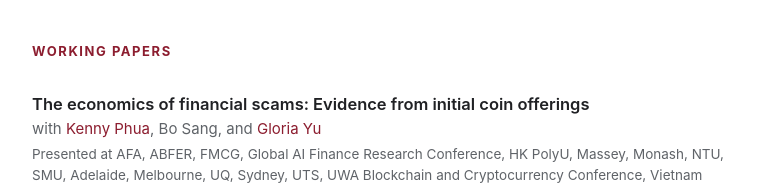
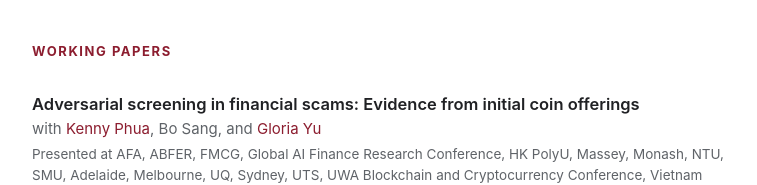
Before and after one commit to ichishen/ichishen.github.io, a plain HTML site: page index.html in a window 1280 px wide. Shown: the part 1674-1859 px from the top of the page, without its empty margins (406-1163 px from the left). Drawn offline with Linux system fonts and the light colour scheme.

Commit message:
Update title of working paper in index.html

```diff
--- a/index.html
+++ b/index.html
@@ -137,7 +137,7 @@
 <!-- ================= WORKING PAPERS ================= -->
 <h2 id="working">Working papers</h2>
 <ol>
-  <li><span class="title">The economics of financial scams: Evidence from initial coin offerings</span>
+  <li><span class="title">Adversarial screening in financial scams: Evidence from initial coin offerings</span>
     <span class="co">with <a href="https://profiles.uts.edu.au/kenny.phua">Kenny Phua</a>, Bo Sang, and <a href="https://faculty.smu.edu.sg/profile/yu-yang-1291">Gloria Yu</a></span>
     <span class="note">Presented at AFA, ABFER, FMCG, Global AI Finance Research Conference, HK PolyU, Massey, Monash, NTU, SMU, Adelaide, Melbourne, UQ, Sydney, UTS, UWA Blockchain and Cryptocurrency Conference, Vietnam Symposium in Banking and Finance</span>
     <span class="btns"><a href="https://papers.ssrn.com/sol3/papers.cfm?abstract_id=4064453">SSRN</a></span></li>
```
